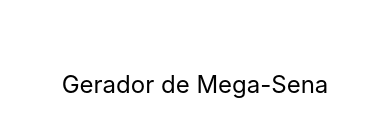
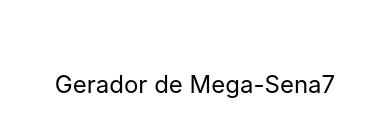
Before and after one commit to GeorgiSantana/Curso-React-Native, a React Native app: screen / in a window 390 px wide. Shown: the part 338-474 px from the top of the page. Built offline with nearby package versions, Linux system fonts and the light colour scheme.

Commit message:
Passando e acessando propriedades de um componente baseado em class

```diff
--- a/src/App.js
+++ b/src/App.js
@@ -23,7 +23,7 @@ import Mega from './components/mega/Mega';
 
 export default () => (
   <SafeAreaView style={style.App}>
-      <Mega />
+    <Mega qtdeNumeros={7} />
     {/*
     <FlexV4 />
     <FlexV1 />
--- a/src/components/mega/Mega.js
+++ b/src/components/mega/Mega.js
@@ -4,6 +4,11 @@ import Estilo from '../estilo';
 
 export default class Mega extends Component {
   render() {
-    return <Text style={Estilo.txtG}>Gerador de Mega-Sena</Text>;
+    return (
+      <Text style={Estilo.txtG}>
+        Gerador de Mega-Sena
+        {this.props.qtdeNumeros}
+      </Text>
+    );
   }
 }
```
